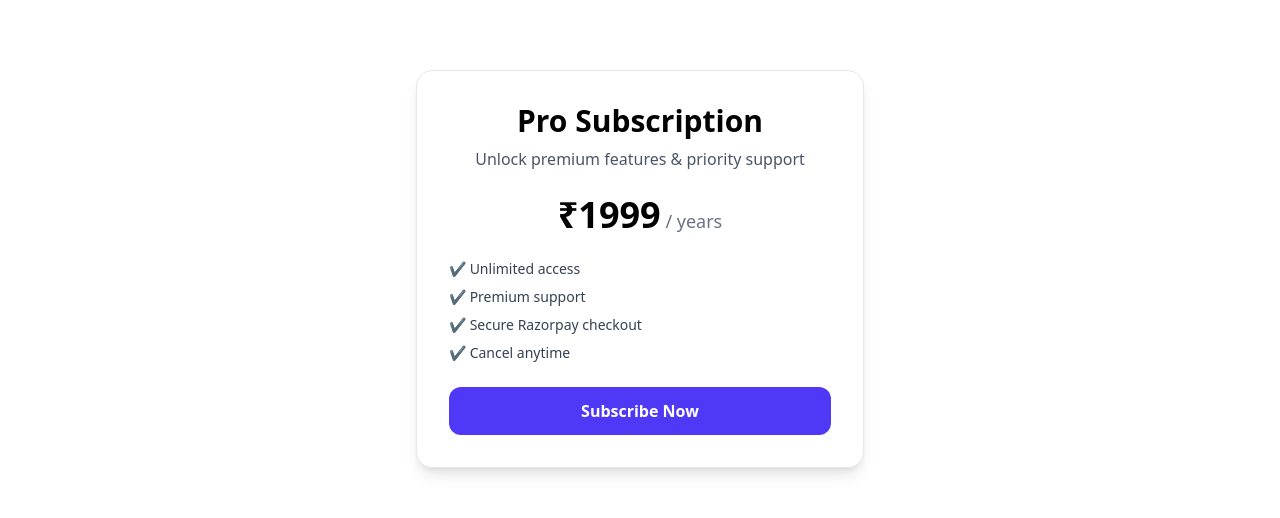
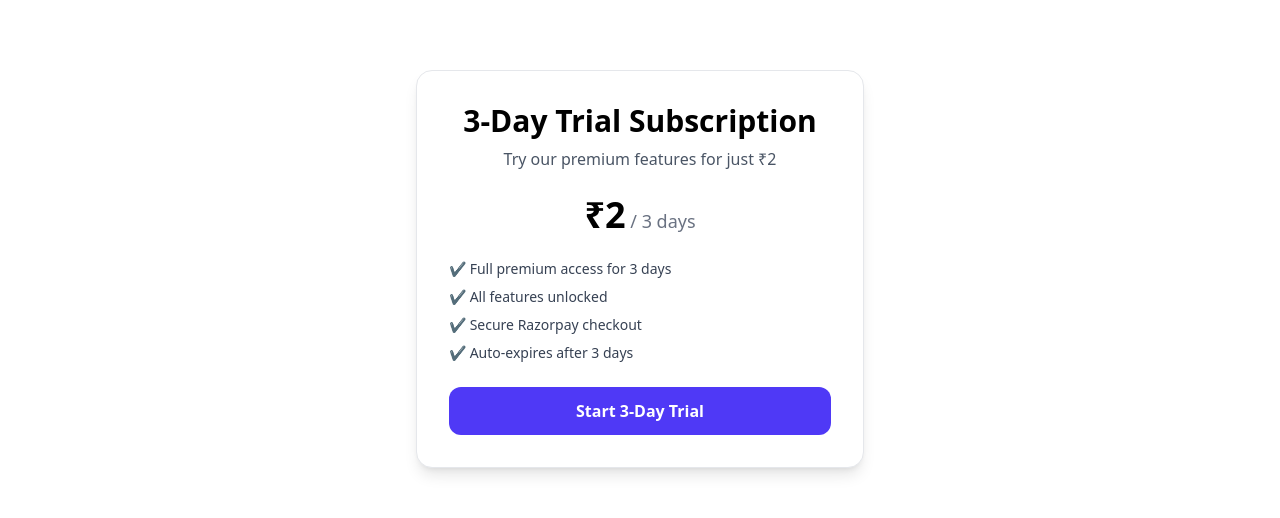
Before and after one commit to riturajrai/QrReviewSystemFronmtend, a Next.js app: page /subscribe in a window 1280 px wide. Shown: the part 196-714 px from the top of the page. Built offline with nearby package versions, Linux system fonts and the light colour scheme; no server answers.

Commit message:
Add files via upload

```diff
--- a/src/app/components/Navbar/page.js
+++ b/src/app/components/Navbar/page.js
@@ -64,9 +64,7 @@ export default function Navbar() {
     { href: "/subscribe", label: "Subscription", icon: FileText },
     { href: "/submissions", label: "Submissions", icon: FileText },
     { href: "/formSettings", label: "Form Settings", icon: FileText },
-
   ];
-
   // Public links visible only to non-logged-in users
   const publicLinks = [
     { href: "/", label: "Home" },
--- a/src/app/subscribe/page.js
+++ b/src/app/subscribe/page.js
@@ -1,12 +1,29 @@
 "use client";
 
-import { useState } from "react";
+import { useState, useEffect } from "react";
 import axios from "../llb/axios";
 
 export default function SubscribePage() {
   const [loading, setLoading] = useState(false);
+  const [checkingStatus, setCheckingStatus] = useState(true);
   const [error, setError] = useState("");
   const [info, setInfo] = useState("");
+  const [subscriptionStatus, setSubscriptionStatus] = useState(null);
+
+  useEffect(() => {
+    checkSubscriptionStatus();
+  }, []);
+
+  const checkSubscriptionStatus = async () => {
+    try {
+      const res = await axios.get("/subscription-status");
+      setSubscriptionStatus(res.data);
+    } catch (err) {
+      console.error("Error checking status:", err);
+    } finally {
+      setCheckingStatus(false);
+    }
+  };
 
   const startSubscription = async () => {
     setLoading(true);
@@ -15,51 +32,125 @@ export default function SubscribePage() {
     try {
       const res = await axios.post("/create-subscription", {});
 
-      //  redirect for both new & pending subscription
       if (res.data?.subscription?.short_url) {
         setInfo("Redirecting to secure payment...");
         window.location.href = res.data.subscription.short_url;
         return;
       }
+
       setError("Unable to start subscription");
     } catch (err) {
       console.error(err);
-
-      setError(
-        err.response?.data?.message || "Something went wrong"
-      );
+      setError(err.response?.data?.message || "Something went wrong");
     } finally {
       setLoading(false);
     }
   };
 
+  if (checkingStatus) {
+    return (
+      <div className="min-h-screen bg-white flex items-center justify-center">
+        <div className="text-center">
+          <div className="animate-spin rounded-full h-12 w-12 border-b-2 border-indigo-600 mx-auto"></div>
+          <p className="mt-4 text-gray-600">Checking subscription status...</p>
+        </div>
+      </div>
+    );
+  }
+
+  // Active subscription view
+  if (subscriptionStatus?.status === "active") {
+    return (
+      <div className="min-h-screen bg-white flex items-center justify-center px-4">
+        <div className="w-full max-w-md bg-gradient-to-br from-green-50 to-emerald-50 border border-green-200 rounded-2xl shadow-lg p-8 text-center">
+          <div className="mb-6">
+            <div className="w-20 h-20 bg-green-500 rounded-full flex items-center justify-center mx-auto mb-4">
+              <svg
+                className="w-10 h-10 text-white"
+                fill="none"
+                stroke="currentColor"
+                viewBox="0 0 24 24"
+              >
+                <path
+                  strokeLinecap="round"
+                  strokeLinejoin="round"
+                  strokeWidth={2}
+                  d="M5 13l4 4L19 7"
+                />
+              </svg>
+            </div>
+            <h1 className="text-3xl font-bold text-green-800 mb-2">
+              Active Subscription
+            </h1>
+            <p className="text-green-700">
+              Your 3-day trial is currently active!
+            </p>
+          </div>
+
+          <div className="bg-white rounded-xl p-6 mb-6">
+            <div className="grid grid-cols-2 gap-4 text-left">
+              <div>
+                <p className="text-sm text-gray-500">Days Remaining</p>
+                <p className="text-2xl font-bold text-green-600">
+                  {subscriptionStatus.daysRemaining}
+                </p>
+              </div>
+              <div>
+                <p className="text-sm text-gray-500">Hours Remaining</p>
+                <p className="text-2xl font-bold text-green-600">
+                  {subscriptionStatus.hoursRemaining}
+                </p>
+              </div>
+            </div>
+
+            <div className="mt-4 pt-4 border-t border-gray-200">
+              <div className="text-sm text-gray-600 space-y-1">
+                <p>
+                  <span className="font-semibold">Started:</span>{" "}
+                  {new Date(subscriptionStatus.currentStart).toLocaleDateString()}
+                </p>
+                <p>
+                  <span className="font-semibold">Expires:</span>{" "}
+                  {new Date(subscriptionStatus.currentEnd).toLocaleDateString()}
+                </p>
+              </div>
+            </div>
+          </div>
+
+          <button
+            onClick={checkSubscriptionStatus}
+            className="w-full py-3 rounded-xl bg-green-600 hover:bg-green-700 text-white font-semibold transition-all duration-200 active:scale-95"
+          >
+            Refresh Status
+          </button>
+        </div>
+      </div>
+    );
+  }
+
+  // Default subscription page
   return (
     <div className="min-h-screen bg-white flex items-center justify-center px-4">
       <div className="w-full max-w-md bg-white border border-gray-200 rounded-2xl shadow-lg p-8 text-center">
-        {/* Heading */}
         <h1 className="text-3xl font-bold text-black mb-2">
-          Pro Subscription
+          3-Day Trial Subscription
         </h1>
         <p className="text-gray-600 mb-6">
-          Unlock premium features & priority support
+          Try our premium features for just ₹2
         </p>
-        {/* Price */}
+
         <div className="mb-6">
-          <span className="text-4xl font-extrabold text-black">
-            ₹1999
-          </span>
-          <span className="text-gray-500 text-lg"> / years</span>
+          <span className="text-4xl font-extrabold text-black">₹2</span>
+          <span className="text-gray-500 text-lg"> / 3 days</span>
         </div>
 
-        {/* Features */}
         <ul className="text-left text-gray-700 mb-6 space-y-2 text-sm">
-          <li>✔ Unlimited access</li>
-          <li>✔ Premium support</li>
+          <li>✔ Full premium access for 3 days</li>
+          <li>✔ All features unlocked</li>
           <li>✔ Secure Razorpay checkout</li>
-          <li>✔ Cancel anytime</li>
+          <li>✔ Auto-expires after 3 days</li>
         </ul>
 
-        {/* Button */}
         <button
           onClick={startSubscription}
           disabled={loading}
@@ -70,22 +161,11 @@ export default function SubscribePage() {
                 : "bg-indigo-600 hover:bg-indigo-700 active:scale-95"
             }`}
         >
-          {loading ? "Redirecting..." : "Subscribe Now"}
+          {loading ? "Redirecting..." : "Start 3-Day Trial"}
         </button>
 
-        {/* Info message */}
-        {info && (
-          <p className="mt-4 text-indigo-600 text-sm">
-            {info}
-          </p>
-        )}
-
-        {/* Error message */}
-        {error && (
-          <p className="mt-4 text-red-500 text-sm">
-            {error}
-          </p>
-        )}
+        {info && <p className="mt-4 text-indigo-600 text-sm">{info}</p>}
+        {error && <p className="mt-4 text-red-500 text-sm">{error}</p>}
       </div>
     </div>
   );
```
Also changed, not shown: src/app/form/[qrId]/page.js (line endings or trailing spaces), src/app/formSettings/page.js (line endings or trailing spaces), src/app/generate-qr/page.js (line endings or trailing spaces), src/app/llb/axios.js (line endings or trailing spaces).
